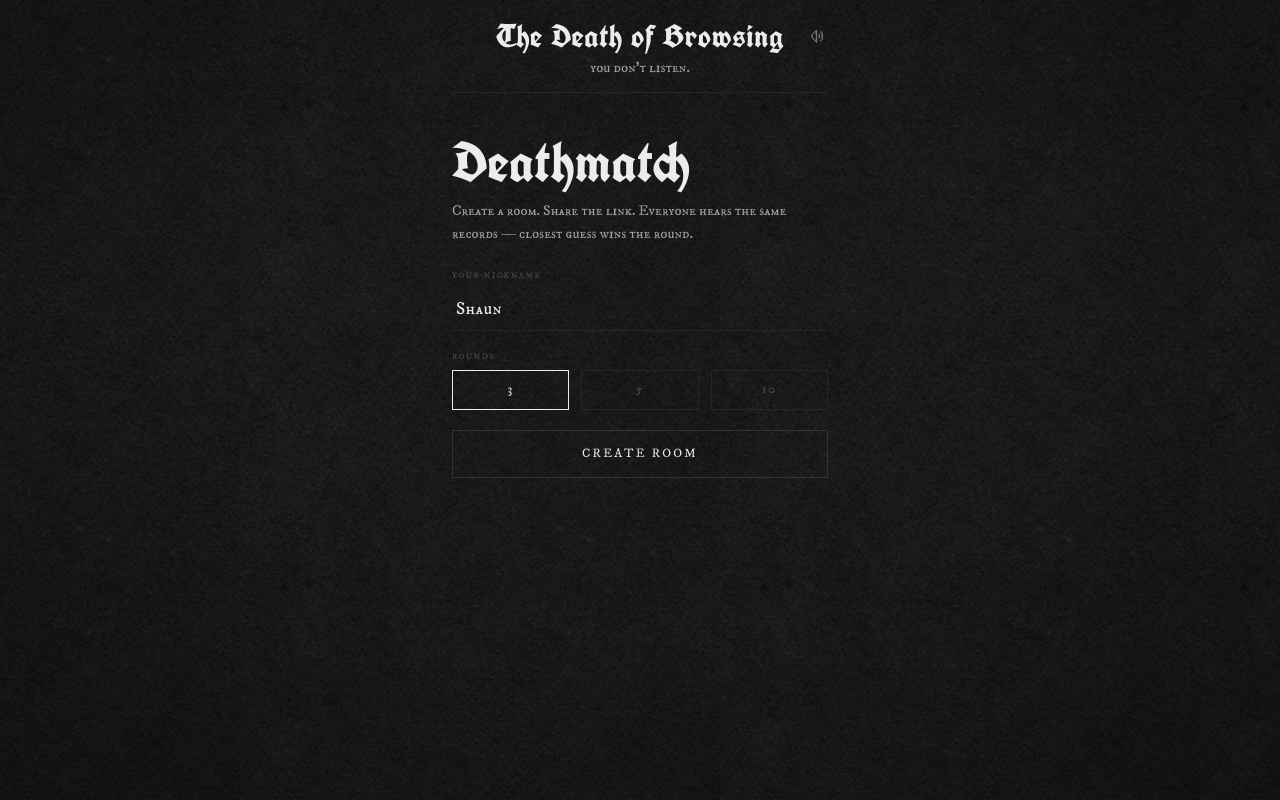
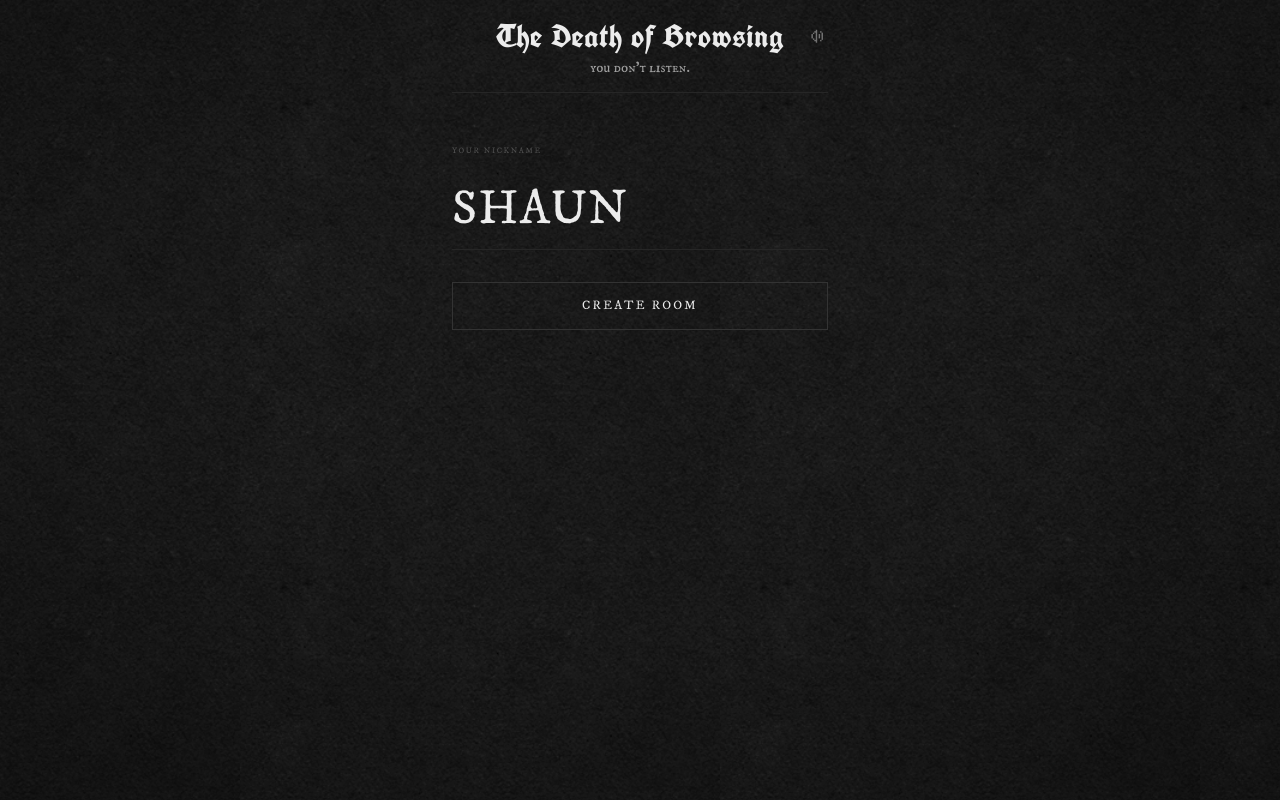
Before and after one commit to who-the-f-is-jaad/the-death-of-browsing, a Next.js app: page /deathmatch in a window 1280 px wide. Built offline with nearby package versions, Linux system fonts and the light colour scheme.

Commit message:
Deathmatch landing: big 3rem nickname input, remove rounds picker (hardcode 3)

```diff
--- a/app/deathmatch/page.tsx
+++ b/app/deathmatch/page.tsx
@@ -8,7 +8,6 @@ import ObituaryHeader from '@/components/ui/ObituaryHeader';
 export default function DeathmatchPage() {
   const router = useRouter();
   const [nickname, setNickname] = useState('Shaun');
-  const [rounds, setRounds] = useState<3 | 5 | 10>(3);
   const [loading, setLoading] = useState(false);
   const [error, setError] = useState<string | null>(null);
 
@@ -21,12 +20,11 @@ export default function DeathmatchPage() {
       const res = await fetch('/api/rooms', {
         method: 'POST',
         headers: { 'Content-Type': 'application/json' },
-        body: JSON.stringify({ rounds, nickname: nickname.trim() }),
+        body: JSON.stringify({ rounds: 3, nickname: nickname.trim() }),
       });
       const data = await res.json();
       if (!res.ok) throw new Error(data.error ?? 'Failed to create room');
 
-      // Persist tokens before redirecting
       localStorage.setItem(`tdb:room:${data.roomId}:token`, data.playerToken);
       localStorage.setItem(`tdb:room:${data.roomId}:hostToken`, data.hostToken);
 
@@ -40,20 +38,17 @@ export default function DeathmatchPage() {
   return (
     <DeadBrowserShell>
       <ObituaryHeader entryNumber={0} entryDate="" />
-      <div className="flex-1 flex flex-col gap-6 pb-8">
-        <div className="animate-fadein" style={{ display: 'flex', flexDirection: 'column', gap: '1.5rem' }}>
-          <div style={{ paddingTop: '1rem' }}>
-            <p className="font-brand" style={{ fontSize: '3.5rem', fontWeight: 700, lineHeight: 0.9, color: 'var(--text)' }}>
-              Deathmatch
-            </p>
-            <p style={{ fontStyle: 'italic', fontSize: '0.9rem', color: 'var(--text-mid)', marginTop: '0.75rem', lineHeight: 1.6 }}>
-              Create a room. Share the link. Everyone hears the same records — closest guess wins the round.
-            </p>
-          </div>
-
-          <form onSubmit={handleCreate} style={{ display: 'flex', flexDirection: 'column', gap: '1.25rem' }}>
-            <div style={{ display: 'flex', flexDirection: 'column', gap: '0.4rem' }}>
-              <label className="font-heading" style={{ fontSize: '0.5rem', letterSpacing: '0.2em', textTransform: 'uppercase', color: 'var(--text-dim)' }}>
+      <div className="flex-1 flex flex-col pb-8">
+        <form
+          onSubmit={handleCreate}
+          className="animate-fadein"
+          style={{ display: 'flex', flexDirection: 'column', gap: '2rem', paddingTop: '1.5rem' }}
+        >
+          <div style={{ display: 'flex', flexDirection: 'column', gap: '0.75rem' }}>
+            <label
+              className="font-heading"
+              style={{ fontSize: '0.5rem', letterSpacing: '0.2em', textTransform: 'uppercase', color: 'var(--text-dim)' }}
+            >
               Your nickname
             </label>
             <input
@@ -61,39 +56,12 @@ export default function DeathmatchPage() {
               value={nickname}
               onChange={e => setNickname(e.target.value)}
               maxLength={24}
-                placeholder="e.g. GraveDigger"
-                className="ritual-input"
-                style={{ fontSize: '1.1rem', padding: '0.5rem 0.25rem' }}
+              placeholder="Shaun"
+              className="ritual-input font-brand"
+              style={{ fontSize: '3rem', padding: '0.25rem 0', background: 'none', border: 'none', borderBottom: '1px solid var(--border-mid)', outline: 'none', color: 'var(--text)', width: '100%', textTransform: 'uppercase' }}
               required
+              autoFocus
             />
-            </div>
-
-            <div style={{ display: 'flex', flexDirection: 'column', gap: '0.4rem' }}>
-              <p className="font-heading" style={{ fontSize: '0.5rem', letterSpacing: '0.2em', textTransform: 'uppercase', color: 'var(--text-dim)' }}>
-                Rounds
-              </p>
-              <div style={{ display: 'flex', gap: '0.75rem' }}>
-                {([3, 5, 10] as const).map(n => (
-                  <button
-                    key={n}
-                    type="button"
-                    onClick={() => setRounds(n)}
-                    className="font-heading"
-                    style={{
-                      flex: 1,
-                      padding: '0.6rem 0',
-                      border: `1px solid ${rounds === n ? 'var(--text)' : 'var(--border-mid)'}`,
-                      background: 'none',
-                      color: rounds === n ? 'var(--text)' : 'var(--text-dim)',
-                      cursor: 'pointer',
-                      fontSize: '0.8rem',
-                      letterSpacing: '0.12em',
-                    }}
-                  >
-                    {n}
-                  </button>
-                ))}
-              </div>
           </div>
 
           {error && (
@@ -111,7 +79,6 @@ export default function DeathmatchPage() {
           </button>
         </form>
       </div>
-      </div>
     </DeadBrowserShell>
   );
 }
--- a/components/deathmatch/RoomLobby.tsx
+++ b/components/deathmatch/RoomLobby.tsx
@@ -98,8 +98,8 @@ export default function RoomLobby({ room, roomId, isHost, isJoining, onJoin, onS
               onChange={e => setNickname(e.target.value)}
               maxLength={24}
               placeholder="Shaun"
-              className="ritual-input"
-              style={{ fontSize: '1.4rem', padding: '0.5rem 0.25rem' }}
+              className="ritual-input font-brand"
+              style={{ fontSize: '3rem', padding: '0.25rem 0', background: 'none', border: 'none', borderBottom: '1px solid var(--border-mid)', outline: 'none', color: 'var(--text)', width: '100%', textTransform: 'uppercase' }}
               required
               autoFocus
             />
```
Lines whose indentation alone changed are shown as unchanged.
